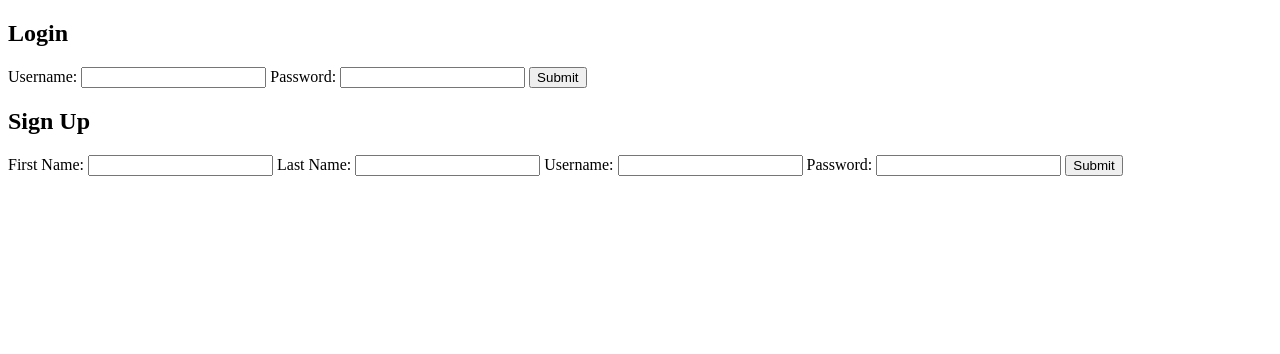
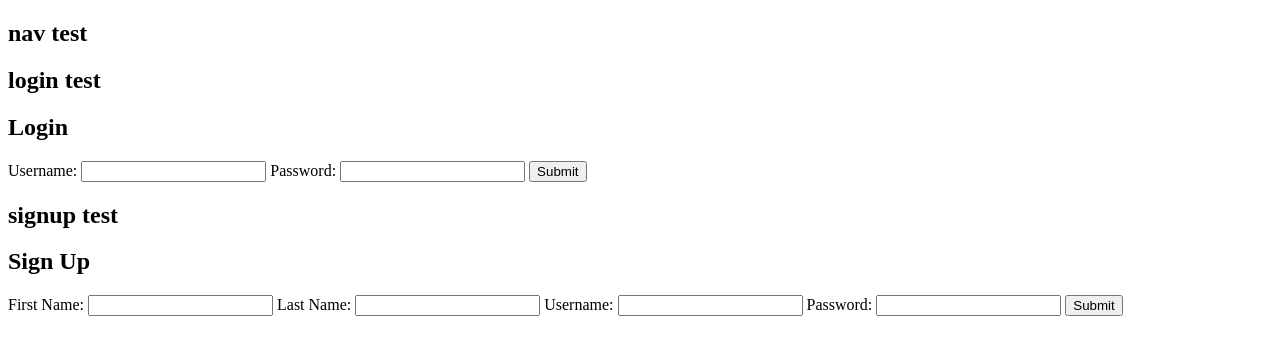
Before and after one commit to tsabz/furry-octo-giggle, a website: page public/index.html in a window 1280 px wide. Drawn offline with nearby package versions, Linux system fonts and the light colour scheme; no server answers.

Commit message:
added .html to ng-include

```diff
--- a/package.json
+++ b/package.json
@@ -21,6 +21,7 @@
     "dotenv": "^8.2.0",
     "express": "^4.17.1",
     "express-session": "^1.17.1",
-    "mongoose": "^5.9.19"
+    "mongoose": "^5.9.19",
+    "node-http-server": "^8.1.2"
   }
 }
--- a/public/index.html
+++ b/public/index.html
@@ -9,10 +9,10 @@
     <link rel="stylesheet" href="css/main.css">
 </head>
 <body ng-controller="CommonplaceController as ctrl">
-  <nav ng-include="'partials/nav'"></nav>
+  <nav ng-include="'partials/nav.html'"></nav>
   <div class="container">
     <section ng-if="ctrl.loggedInUser === false">
-      <div ng-include="'partials/login'"></div>
+      <div ng-include="'partials/login.html'"></div>
       <form name="login" ng-submit="ctrl.login()">
         <h2>Login</h2>
         <label for="username">Username:</label>
@@ -21,7 +21,7 @@
         <input type="password" name="password" ng-model="ctrl.createForm.password">
         <input type="submit">
       </form>
-      <div ng-include="'partials/signup'"></div>
+      <div ng-include="'partials/signup.html'"></div>
       <form name="signup" ng-submit="ctrl.signup()">
         <h2>Sign Up</h2>
         <label for="firstname">First Name:</label>
```
Also changed, not shown: 1 other file.
